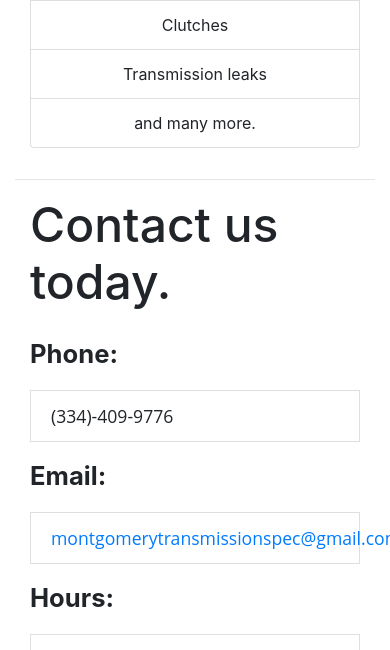
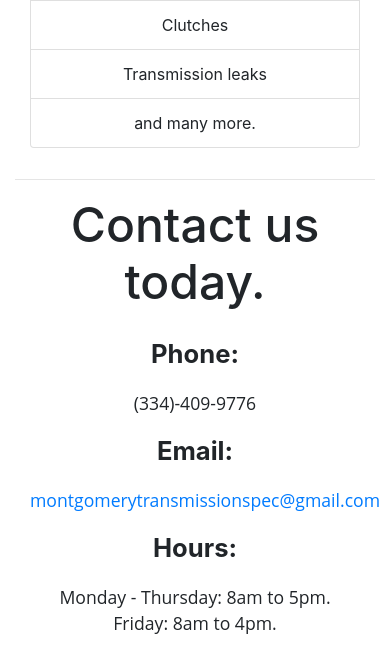
Before and after one commit to dburly/mts, a PHP site: page /index.html in a window 390 px wide; the page is wider, and only the part inside the window is pictured. Shown: the part 1722-2372 px from the top of that part. Run offline with PHP 8.4, Linux system fonts and the light colour scheme; some libraries are stand-ins or nearby versions.

Commit message:
used media query to center contact information on mobile

```diff
--- a/index.html
+++ b/index.html
@@ -75,13 +75,14 @@
           <div class="col-md-6 contact">
 
             <h3>Phone:</h3>
-            <p class="list-group-item">(334)-409-9776</p>
+            <p>(334)-409-9776</p>
 
             <h3>Email:</h3>
-            <p class="list-group-item"><a href="mailto:montgomerytransmissionspec@gmail.com?subject=ShopContact" "email me">montgomerytransmissionspec@gmail.com</a> </p>
+            <p><a href="mailto:montgomerytransmissionspec@gmail.com?subject=ShopContact" "email me">montgomerytransmissionspec@gmail.com</a> </p>
 
             <h3>Hours:</h3>
-            <p class="list-group-item">Monday - Thursday: 8am to 5pm.<br> Friday: 8am to 4pm.</p>
+            <p>Monday - Thursday: 8am to 5pm.<br> Friday: 8am to 4pm.</p>
+
           </div>
 
           <div class="col-md-6">
--- a/main.css
+++ b/main.css
@@ -1,8 +1,3 @@
-.jumbotron {
-  background: rgba(52, 73, 94, 1.0) url("transmission.jpg") no-repeat fixed center;
-  color: white;
-}
-
 @media screen and (max-width: 450px) {
   .jumbotron h1 {
     font-size: 35px;
@@ -28,6 +23,18 @@
     height: 300px;
   }
 }
+
+@media screen and (max-width: 768px) {
+  .contact-heading, .contact {
+    text-align: center;
+  }
+}
+
+.jumbotron {
+  background: rgba(52, 73, 94, 1.0);
+  color: white;
+}
+
 .display-3 {
   font-family: 'Lato', sans-serif;
   font-weight: 700;
```
Also changed, not shown: images/tranmission.jpg (deleted), 2 other files.
